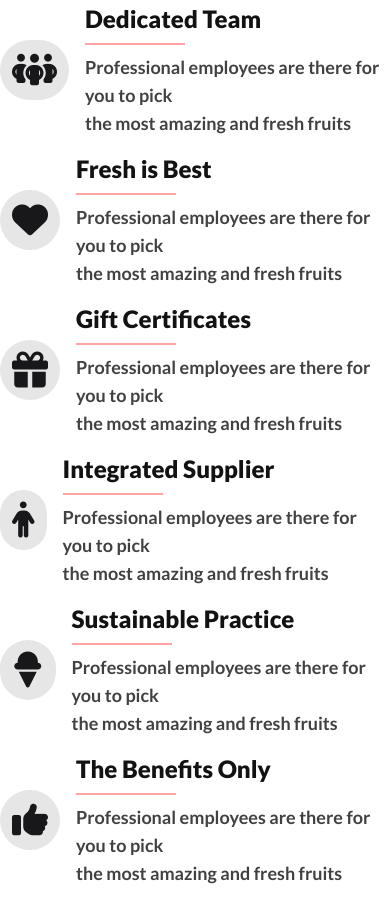
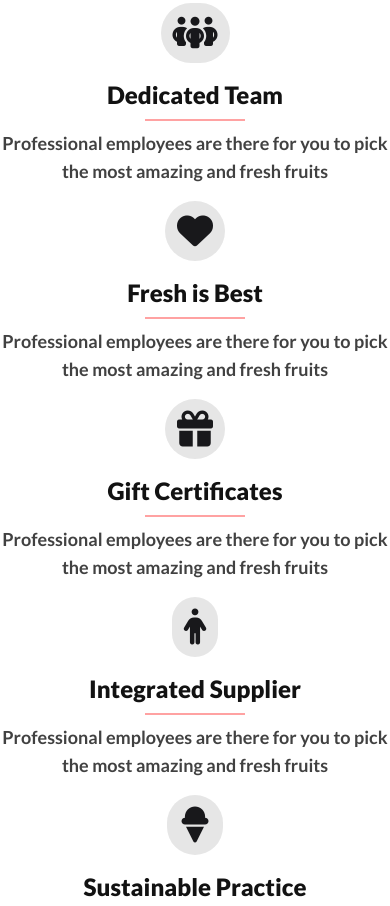
Before and after one commit to Mostofarusho/Fruit-Burst-Using-DaisyUI, a plain HTML site: page index.html in a window 390 px wide. Shown: the part 4942-5848 px from the top of the page. Drawn offline with nearby package versions, Linux system fonts and the light colour scheme.

Commit message:
Why Chosen US section more Responsive development Done

```diff
--- a/index.html
+++ b/index.html
@@ -489,43 +489,43 @@
                 <!-- First Div  -->
                 <div class="order-2 lg:order-none flex flex-col items-center justify-center gap-4">
                     <!-- Dedicated Team -->
-                    <div class="flex items-center justify-center  gap-4">
+                    <div class="flex flex-col lg:flex-row items-center justify-center  gap-4">
                         <!-- Icon  -->
                         <div class="shrink-0">
                             <i class="fa-solid fa-people-group bg-[rgba(18,18,18,0.1)] text-4xl rounded-full   p-3 flex items-center justify-center "></i>
                         </div>
                         <!-- Details  -->
-                        <div class="space-y-2">
+                        <div class="space-y-2 text-center lg:text-left">
                             <h3 class="header-color text-2xl font-extrabold">Dedicated Team</h3>
-                            <hr class="border border-red-300  w-[100px]">
+                            <hr class="border border-red-300  w-[100px] mx-auto lg:mx-0">
                             <p class="fruit-name-color text-lg font-semibold">Professional employees are there for you to pick <br> the most amazing and fresh fruits</p>
                         </div>
                     </div>
                     <!-- Fresh is Best -->
-                    <div class="flex items-center justify-center  gap-4">
+                    <div class="flex flex-col lg:flex-row items-center justify-center  gap-4">
                         <!-- Icon  -->
                         <div class="shrink-0">
                             <i class="fa-solid fa-heart bg-[rgba(18,18,18,0.1)] text-4xl rounded-full   p-3 flex items-center justify-center "></i>
 
                         </div>
                         <!-- Details  -->
-                        <div class="space-y-2">
+                        <div class="space-y-2 text-center lg:text-left">
                             <h3 class="header-color text-2xl font-extrabold">Fresh is Best</h3>
-                            <hr class="border border-red-300  w-[100px]">
+                            <hr class="border border-red-300  w-[100px] mx-auto lg:mx-0">
                             <p class="fruit-name-color text-lg font-semibold">Professional employees are there for you to pick <br> the most amazing and fresh fruits</p>
                         </div>
                     </div>
                     <!-- Gift Certificates -->
-                    <div class="flex items-center justify-center  gap-4">
+                    <div class="flex flex-col lg:flex-row items-center justify-center  gap-4">
                         <!-- Icon  -->
                         <div class="shrink-0">
                             <i class="fa-solid fa-gift bg-[rgba(18,18,18,0.1)] text-4xl rounded-full   p-3 flex items-center justify-center "></i>
 
                         </div>
                         <!-- Details  -->
-                        <div class="space-y-2">
+                        <div class="space-y-2 text-center lg:text-left">
                             <h3 class="header-color text-2xl font-extrabold">Gift Certificates</h3>
-                            <hr class="border border-red-300  w-[100px]">
+                            <hr class="border border-red-300  w-[100px] mx-auto lg:mx-0">
                             <p class="fruit-name-color text-lg font-semibold">Professional employees are there for you to pick <br> the most amazing and fresh fruits</p>
                         </div>
                     </div>
@@ -537,11 +537,11 @@
                 <!-- Third Div  -->
                 <div class="order-3 lg:order-none flex flex-col items-center justify-center gap-4">
                     <!-- Integrated Supplier -->
-                    <div class="flex flex-row-reverse lg:flex-row items-center justify-center  gap-4">
+                    <div class="flex flex-col-reverse lg:flex-row items-center justify-center  gap-4">
                         <!-- Details  -->
-                        <div class="space-y-2 text-left lg:text-right">
+                        <div class="space-y-2 text-center lg:text-right">
                             <h3 class="header-color text-2xl font-extrabold">Integrated Supplier</h3>
-                            <hr class="border border-red-300  w-[100px] lg:ml-auto ">
+                            <hr class="border border-red-300  w-[100px] mx-auto lg:mx-0 lg:ml-auto ">
                             <p class="fruit-name-color text-lg font-semibold ">Professional employees are there for you to pick <br> the most amazing and fresh fruits</p>
                         </div>
                         <!-- Icon  -->
@@ -552,11 +552,11 @@
 
                     </div>
                     <!-- Sustainable Practice -->
-                    <div class="flex flex-row-reverse lg:flex-row items-center justify-center gap-4 ">
+                    <div class="flex flex-col-reverse lg:flex-row items-center justify-center gap-4 ">
                         <!-- Details  -->
-                        <div class="space-y-2 text-left lg:text-right ">
+                        <div class="space-y-2 text-center lg:text-right ">
                             <h3 class="header-color text-2xl font-extrabold ">Sustainable Practice</h3>
-                            <hr class="border border-red-300 w-[100px] lg:ml-auto ">
+                            <hr class="border border-red-300 w-[100px] mx-auto lg:mx-0 lg:ml-auto ">
                             <p class="fruit-name-color text-lg font-semibold ">Professional employees are there for you to pick <br> the most amazing and fresh fruits</p>
                         </div>
                         <!-- Icon  -->
@@ -566,11 +566,11 @@
 
                     </div>
                     <!-- The Benefits Only -->
-                    <div class="flex flex-row-reverse lg:flex-row items-center justify-center gap-4 ">
+                    <div class="flex flex-col-reverse lg:flex-row items-center justify-center gap-4 ">
                         <!-- Details  -->
-                        <div class="space-y-2 text-left lg:text-right ">
+                        <div class="space-y-2 text-center lg:text-right ">
                             <h3 class="header-color text-2xl font-extrabold ">The Benefits Only</h3>
-                            <hr class="border border-red-300 w-[100px] lg:ml-auto ">
+                            <hr class="border border-red-300 w-[100px] mx-auto lg:mx-0 lg:ml-auto ">
                             <p class="fruit-name-color text-lg font-semibold ">Professional employees are there for you to pick <br> the most amazing and fresh fruits</p>
                         </div>
                         <!-- Icon  -->
```
